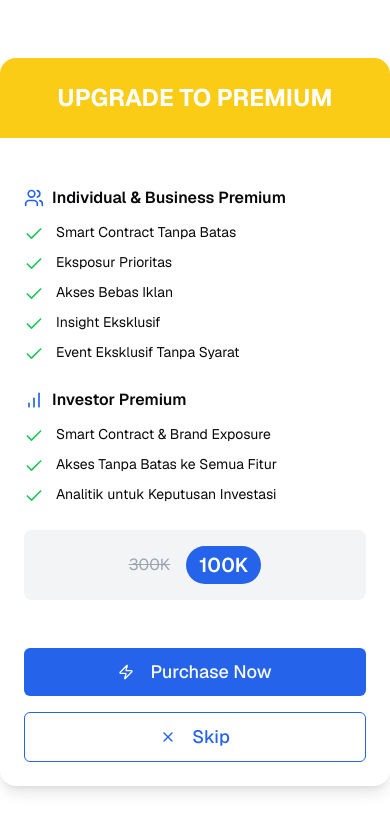
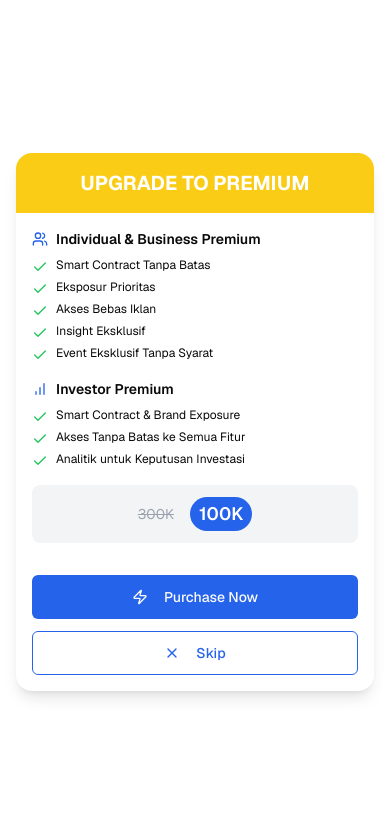
Before and after one commit to arkhanardana/satu-langkah, a Next.js app: page /premium in a window 390 px wide. Shown: the top 832 px of the page. Built offline with nearby package versions, Linux system fonts and the light colour scheme.

Commit message:
adjust upgrade to premium card

```diff
--- a/app/create-article/page.tsx
+++ b/app/article/page.tsx
@@ -40,7 +40,7 @@ export default function CreateArticlePage() {
             </div>
 
             {/* Create Article Button */}
-            <Link href="/create-article/write">
+            <Link href="/article/write">
                <Button className="w-full bg-blue-600 hover:bg-blue-700 h-14 mb-6">
                   <Plus className="h-6 w-6" />
                </Button>
--- a/app/create-article/write/page.tsx
+++ b/app/article/write/page.tsx
@@ -33,7 +33,7 @@ export default function WriteArticle() {
          <div className="max-w-2xl mx-auto p-4">
             {/* Header */}
             <div className="flex items-center gap-4 mb-6">
-               <Link href="/create-article">
+               <Link href="/article">
                   <Button variant="ghost" size="icon" className="text-blue-600">
                      <ArrowLeft className="h-6 w-6" />
                   </Button>
--- a/app/page.tsx
+++ b/app/page.tsx
@@ -113,7 +113,7 @@ export default function HomePage() {
                 <AvatarFallback>U</AvatarFallback>
               </Avatar>
               <div>
-                <Link href={'/create-article'}>
+                <Link href={'/article'}>
                   <h2 className="font-semibold hover:underline">Buat Artikel</h2>
                   <p className="text-sm text-muted-foreground">Isi Artikel / Projek</p>
                 </Link>
--- a/components/upgrade.tsx
+++ b/components/upgrade.tsx
@@ -8,36 +8,34 @@ import {
    CardFooter,
    CardHeader,
 } from "@/components/ui/card"
-import { Check, Zap, Users, BarChart, X } from "lucide-react"
+import { Check, Zap, Users, BarChart, X } from 'lucide-react'
 import { useRouter } from "next/navigation"
 
 const FeatureItem = ({ children }: { children: React.ReactNode }) => (
-   <li className="flex items-start gap-3">
-      <Check className="h-5 w-5 text-green-500 mt-0.5 shrink-0" />
-      <span className="text-sm">{children}</span>
+   <li className="flex items-start gap-2">
+      <Check className="h-4 w-4 text-green-500 mt-0.5 shrink-0" />
+      <span className="text-xs sm:text-sm">{children}</span>
    </li>
 )
 
 export default function UpgradeToPremium() {
    const router = useRouter()
    return (
-      <div className="flex items-center justify-center min-h-screen w-full container mx-auto">
+      <div className="flex items-center justify-center min-h-screen w-full p-4">
          <Card className="w-full max-w-md border-none shadow-lg overflow-hidden">
-            <CardHeader className="bg-yellow-400 text-white p-6 rounded-none">
-               <h2 className="text-2xl font-bold text-center">
+            <CardHeader className="bg-yellow-400 text-white p-4 rounded-none">
+               <h2 className="text-xl sm:text-2xl font-bold text-center">
                   UPGRADE TO PREMIUM
                </h2>
             </CardHeader>
-            <CardContent className="p-6 space-y-6">
-               <div className="text-center">
-               </div>
-               <div className="space-y-6">
-                  <div className="space-y-3">
-                     <h3 className="font-semibold flex items-center gap-2">
-                        <Users className="h-5 w-5 text-blue-600" />
+            <CardContent className="p-4 space-y-4 sm:space-y-6">
+               <div className="space-y-4 sm:space-y-6">
+                  <div className="space-y-2 sm:space-y-3">
+                     <h3 className="font-semibold flex items-center gap-2 text-sm sm:text-base">
+                        <Users className="h-4 w-4 sm:h-5 sm:w-5 text-blue-600" />
                         Individual & Business Premium
                      </h3>
-                     <ul className="space-y-2">
+                     <ul className="space-y-1 sm:space-y-2">
                         <FeatureItem>Smart Contract Tanpa Batas</FeatureItem>
                         <FeatureItem>Eksposur Prioritas</FeatureItem>
                         <FeatureItem>Akses Bebas Iklan</FeatureItem>
@@ -45,41 +43,41 @@ export default function UpgradeToPremium() {
                         <FeatureItem>Event Eksklusif Tanpa Syarat</FeatureItem>
                      </ul>
                   </div>
-                  <div className="space-y-3">
-                     <h3 className="font-semibold flex items-center gap-2">
-                        <BarChart className="h-5 w-5 text-blue-600" />
+                  <div className="space-y-2 sm:space-y-3">
+                     <h3 className="font-semibold flex items-center gap-2 text-sm sm:text-base">
+                        <BarChart className="h-4 w-4 sm:h-5 sm:w-5 text-blue-600" />
                         Investor Premium
                      </h3>
-                     <ul className="space-y-2">
+                     <ul className="space-y-1 sm:space-y-2">
                         <FeatureItem>Smart Contract & Brand Exposure</FeatureItem>
                         <FeatureItem>Akses Tanpa Batas ke Semua Fitur</FeatureItem>
                         <FeatureItem>Analitik untuk Keputusan Investasi</FeatureItem>
                      </ul>
                   </div>
                </div>
-               <div className="text-center space-y-2 bg-gray-100 p-4 rounded-lg">
+               <div className="text-center space-y-2 bg-gray-100 p-3 rounded-lg">
                   <div className="flex items-center justify-center gap-4">
-                     <span className="text-base line-through text-gray-400">300K</span>
-                     <Badge variant="secondary" className="text-xl px-3 py-1 bg-blue-600 text-white">
+                     <span className="text-sm sm:text-base line-through text-gray-400">300K</span>
+                     <Badge variant="secondary" className="text-lg sm:text-xl px-2 sm:px-3 py-0.5 sm:py-1 bg-blue-600 text-white">
                         100K
                      </Badge>
                   </div>
                </div>
             </CardContent>
-            <CardFooter className="p-6 flex flex-col gap-4">
+            <CardFooter className="p-4 flex flex-col gap-3 sm:gap-4">
                <Button
-                  className="w-full text-lg py-6 bg-blue-600 hover:bg-blue-700 transition-all duration-300"
+                  className="w-full text-sm sm:text-lg py-3 sm:py-6 bg-blue-600 hover:bg-blue-700 transition-all duration-300"
                   size="lg"
                >
-                  <Zap className="mr-2 h-5 w-5" /> Purchase Now
+                  <Zap className="mr-2 h-4 w-4 sm:h-5 sm:w-5" /> Purchase Now
                </Button>
                <Button
                   variant="outline"
-                  className="w-full text-lg py-6 border-blue-600 text-blue-600 hover:bg-blue-50 transition-all duration-300"
+                  className="w-full text-sm sm:text-lg py-3 sm:py-6 border-blue-600 text-blue-600 hover:bg-blue-50 transition-all duration-300"
                   size="lg"
                   onClick={() => router.push("/")}
                >
-                  <X className="mr-2 h-5 w-5" /> Skip
+                  <X className="mr-2 h-4 w-4 sm:h-5 sm:w-5" /> Skip
                </Button>
             </CardFooter>
          </Card>
```
